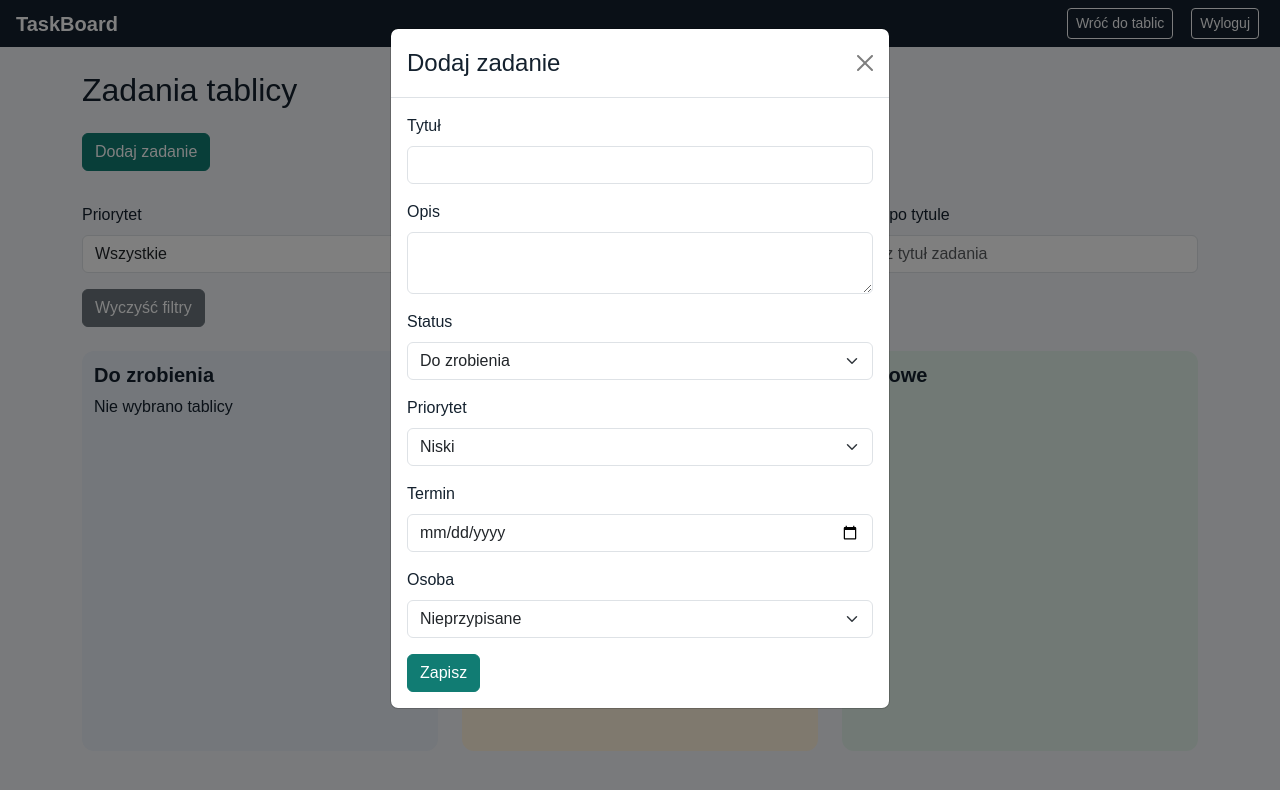
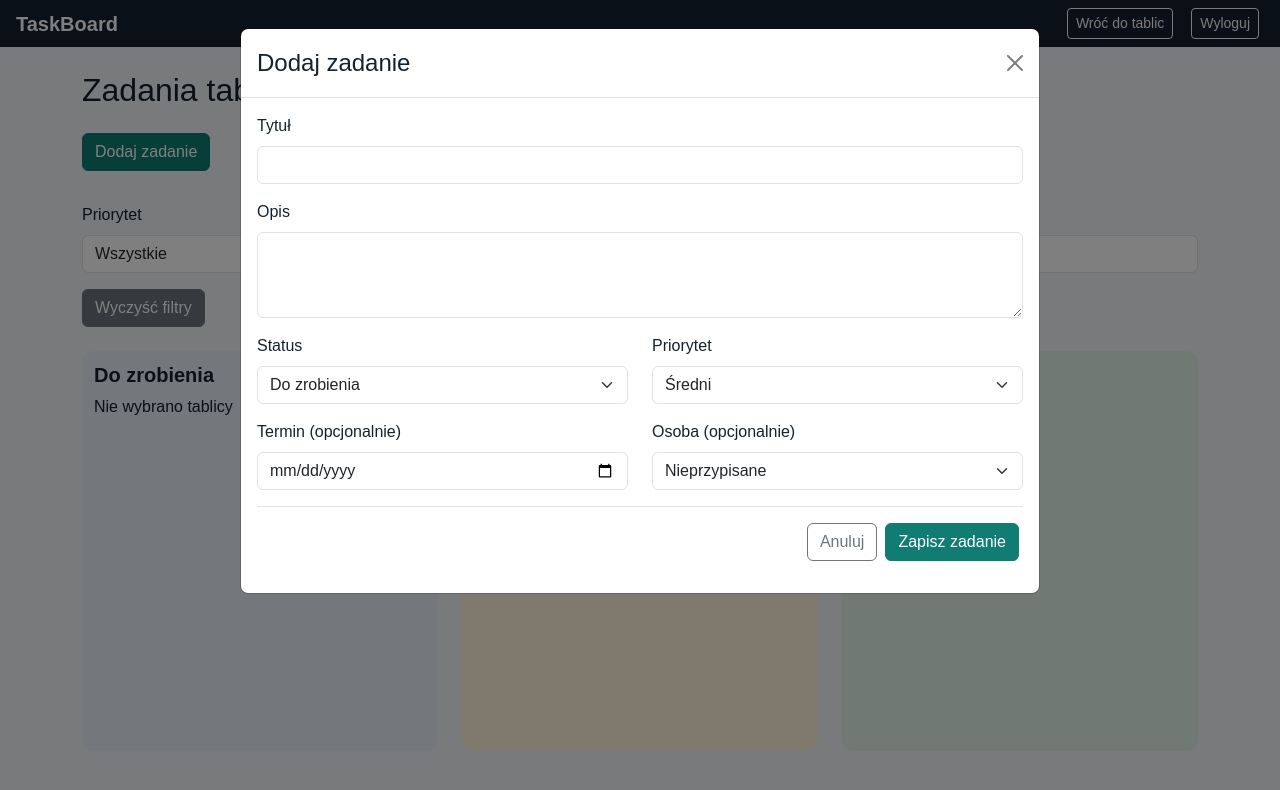
Before and after one commit to shyzzzik09/taskboard-Yevhenii-Vernyhora, a plain HTML site: page frontend/board.html in a window 1280 px wide. Both pictures are taken after a click on the button "Dodaj zadanie". Drawn offline with nearby package versions, Linux system fonts and the light colour scheme; no server answers.

Commit message:
feat: dodano okno szczegolow zadania zgodne z makieta

```diff
--- a/frontend/board.html
+++ b/frontend/board.html
@@ -87,7 +87,7 @@
     </main>
 
     <div class="modal fade" id="taskModal" tabindex="-1">
-    <div class="modal-dialog">
+    <div class="modal-dialog modal-lg">
         <div class="modal-content">
             <div class="modal-header">
                 <h4 class="modal-title">Dodaj zadanie</h4>
@@ -107,39 +107,53 @@
                         Opis
                     </label>
                     <textarea id="taskDescription"
-                              class="form-control"></textarea>
-                              <label for="taskStatus" class="form-label mt-3">
-                                    Status
-                                </label>
+                              class="form-control" rows="3"></textarea>
+                              <div class="row mt-3">
+                                    <div class="col-md-6">
+                                        <label for="taskStatus" class="form-label">Status</label>
                                         <select id="taskStatus" class="form-select">
                                             <option value="todo">Do zrobienia</option>
                                             <option value="in_progress">W trakcie</option>
                                             <option value="done">Gotowe</option>
                                         </select>
-                              <label for="taskPriority" class="form-label mt-3">
-                                    Priorytet
-                                </label>
+                                    </div>
+
+                                    <div class="col-md-6">
+                                        <label for="taskPriority" class="form-label">Priorytet</label>
                                         <select id="taskPriority" class="form-select">
                                             <option value="low">Niski</option>
                                             <option value="medium">Średni</option>
                                             <option value="high">Wysoki</option>
                                         </select>
+                                    </div>
+                                </div>
 
-                                <label for="taskDeadline" class="form-label mt-3">
-                                    Termin
-                                </label>
+                                <div class="row mt-3">
+                                    <div class="col-md-6">
+                                        <label for="taskDeadline" class="form-label">Termin (opcjonalnie)</label>
                                         <input type="date" id="taskDeadline" class="form-control">
+                                    </div>
 
-                                <label for="taskAssignee" class="form-label mt-3">
-                                    Osoba
-                                </label>
+                                    <div class="col-md-6">
+                                        <label for="taskAssignee" class="form-label">Osoba (opcjonalnie)</label>
                                         <select id="taskAssignee" class="form-select">
                                             <option value="">Nieprzypisane</option>
                                         </select>
+                                    </div>
+                                </div>
 
-                    <button type="submit" class="btn btn-primary mt-3">
-                        Zapisz
+                                <p id="taskCreatedAt" class="small text-secondary mt-3"></p>
+
+                                <div class="modal-footer px-0">
+                                    <button type="button" class="btn btn-outline-secondary"
+                                        data-bs-dismiss="modal">
+                                        Anuluj
                                     </button>
+
+                                    <button type="submit" class="btn btn-primary">
+                                        Zapisz zadanie
+                                    </button>
+                            </div>
                 </form>
             </div>
         </div>
--- a/frontend/js/board.js
+++ b/frontend/js/board.js
@@ -70,8 +70,6 @@ async function loadTasks() {
             assigneeSelect.appendChild(option);
         });
 
-        console.log(tasks);
-
         todoList.replaceChildren();
         progressList.replaceChildren();
         doneList.replaceChildren();
@@ -137,12 +135,18 @@ async function loadTasks() {
             card.appendChild(person);
 
             const editBtn = document.createElement('button');
-            editBtn.textContent = 'Edytuj';
+            editBtn.textContent = 'Szczegóły';
             editBtn.className = 'btn btn-outline-secondary btn-sm';
 
             editBtn.addEventListener('click', () => {
                 editingTask = task;
-                document.querySelector('#taskModal .modal-title').textContent = 'Edytuj zadanie';
+                document.querySelector('#taskModal .modal-title').textContent =
+                    `Zadanie: ${task.title}`;
+
+                document.getElementById('taskCreatedAt').textContent =
+                    task.createdAt
+                        ? `Utworzono: ${new Date(task.createdAt).toLocaleDateString('pl-PL')}`
+                        : '';
                 document.getElementById('taskTitle').value = task.title;
                 document.getElementById('taskDescription').value = task.description || '';
                 document.getElementById('taskStatus').value = task.status || 'todo';
@@ -185,16 +189,19 @@ async function loadTasks() {
             statusBtn.className = 'btn btn-outline-primary btn-sm';
 
                 if (task.status === 'todo') {
-                    statusBtn.textContent = 'Rozpocznij';
+                    statusBtn.textContent = 'Przenieś do: W trakcie';
                 } else if (task.status === 'in_progress') {
-                    statusBtn.textContent = 'Zakończ';
+                    statusBtn.textContent = 'Przenieś do: Gotowe';
                 } else {
-                    statusBtn.textContent = 'Zrobione';
-                    statusBtn.disabled = true;
+                    statusBtn.textContent = 'Otwórz ponownie';
                 }
 
         statusBtn.addEventListener('click', async () => {
-            const newStatus = task.status === 'todo' ? 'in_progress' : 'done';
+            const newStatus = task.status === 'todo'
+                ? 'in_progress'
+                : task.status === 'in_progress'
+                    ? 'done'
+                    : 'todo';
 
             const response = await fetch(`/api/tasks/${task.id}`, {
                 method: 'PUT',
@@ -296,7 +303,11 @@ document.getElementById('taskForm').addEventListener('submit', async (event) =>
 document.getElementById('addTaskBtn').addEventListener('click', () => {
     editingTask = null;
     document.getElementById('taskForm').reset();
-    document.querySelector('#taskModal .modal-title').textContent = 'Dodaj zadanie';
+    document.getElementById('taskCreatedAt').textContent = '';
+    document.getElementById('taskTitle').classList.remove('is-invalid');
+    document.getElementById('taskPriority').value = 'medium';
+    document.querySelector('#taskModal .modal-title').textContent =
+        'Dodaj zadanie';
 });
 
 document.getElementById('filterPriority').addEventListener('change', loadTasks);
```
Lines whose indentation alone changed are shown as unchanged.
